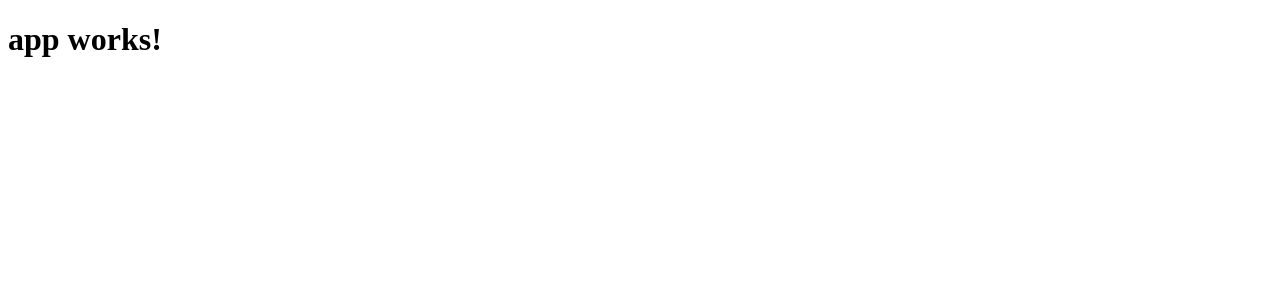
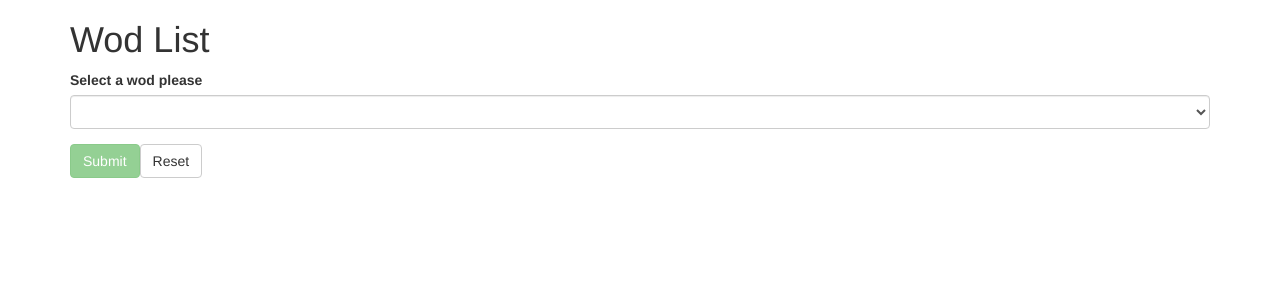
Before and after one commit to rpalvair/angular-samples, an Angular app in the folder angular-routing/: page /wodList in a window 1280 px wide. Shown: the top 300 px of the page. Built offline with nearby package versions, Linux system fonts and the light colour scheme.

Commit message:
feat : Mettre en place le routage avec page par défaut

```diff
--- a/angular-routing/src/app/app.component.html
+++ b/angular-routing/src/app/app.component.html
@@ -1,3 +1,6 @@
-<h1>
-  {{title}}
-</h1>
+  <nav>
+    <!--
+      <a routerLink="/wodList" routerLinkActive="active">Wod List</a>
+    -->
+  </nav>
+  <router-outlet></router-outlet>
--- a/angular-routing/src/app/app.module.ts
+++ b/angular-routing/src/app/app.module.ts
@@ -1,18 +1,40 @@
+import { AppComponent } from './app.component';
+import { WodComponent } from './wod.component';
+import { WodListComponent } from './wod-list.component';
 import { BrowserModule } from '@angular/platform-browser';
 import { NgModule } from '@angular/core';
 import { FormsModule } from '@angular/forms';
 import { HttpModule } from '@angular/http';
+import { RouterModule, Routes } from '@angular/router';
 
-import { AppComponent } from './app.component';
-
+const appRoutes: Routes = [
+  { path: 'wod/:name', component: WodComponent },
+  {
+    path: 'wodList',
+    component: WodListComponent,
+    data: { title: 'Wod List' }
+  },
+  {
+    path: '',
+    redirectTo: '/wodList',
+    pathMatch: 'full'
+  },
+  //{ path: '**', component: PageNotFoundComponent }
+];
 @NgModule({
   declarations: [
+    WodListComponent,
+    WodComponent,
     AppComponent
   ],
   imports: [
     BrowserModule,
     FormsModule,
-    HttpModule
+    HttpModule,
+    RouterModule.forRoot(
+      appRoutes,
+      { enableTracing: true } // <-- debugging purposes only
+    )
   ],
   providers: [],
   bootstrap: [AppComponent]
--- /dev/null
+++ b/angular-routing/src/app/wod-list.component.ts
@@ -0,0 +1,24 @@
+import { Component } from "@angular/core";
+import { Wod } from "./wod";
+
+@Component({
+    selector: 'wod-list',
+    templateUrl: './wod-list.html',
+    styleUrls: ['./wod.component.css']
+})
+export class WodListComponent {
+
+    wods: Wod[] = this.getWodList();
+    current: Wod;
+
+    private getWodList(): Wod[] {
+        return [
+            new Wod("wod1"),
+            new Wod("wod2")
+        ]
+    }
+
+    public onSubmit() {
+        console.log("activer routage");
+    }
+}
--- /dev/null
+++ b/angular-routing/src/app/wod-list.html
@@ -0,0 +1,18 @@
+<div class="container">
+
+    <h1>Wod List</h1>
+    <form (ngSubmit)="onSubmit()" #wodForm="ngForm">
+
+        <div class="form-group">
+            <label for="wod">Select a wod please</label>
+            <select class="form-control" id="wod" required [(ngModel)]="current" name="current">
+                <option *ngFor="let wod of wods" [value]="wod">{{wod.name}}</option>
+            </select>
+        </div>
+
+
+        <button type="submit" class="btn btn-success" [disabled]="!wodForm.form.valid">Submit</button>
+        <button type="button" class="btn btn-default" (click)="wodForm.reset()">Reset</button>
+    </form>
+</div>
+<router-outlet></router-outlet>
--- /dev/null
+++ b/angular-routing/src/app/wod.component.css
@@ -0,0 +1 @@
+@import url('https://unpkg.com/bootstrap@3.3.7/dist/css/bootstrap.min.css');
--- /dev/null
+++ b/angular-routing/src/app/wod.component.html
@@ -0,0 +1,11 @@
+<div class="container">
+    <div >
+        <h2>Wod's informations :</h2>
+        <div class="row">
+            <div class="col-xs-3">Name</div>
+            <div class="col-xs-9  pull-left">{{ current.name }}</div>
+        </div>
+        <br>
+        <button class="btn btn-primary">Back</button>
+    </div>
+</div>
--- /dev/null
+++ b/angular-routing/src/app/wod.component.ts
@@ -0,0 +1,10 @@
+import { Component } from "@angular/core";
+
+@Component({
+    selector: 'wod',
+    templateUrl: './wod.component.html',
+    styleUrls: ['./wod.component.css']
+  })
+  export class WodComponent {
+
+  }
--- /dev/null
+++ b/angular-routing/src/app/wod.ts
@@ -0,0 +1,4 @@
+
+export class Wod {
+    constructor(public name:string){}
+}
```
